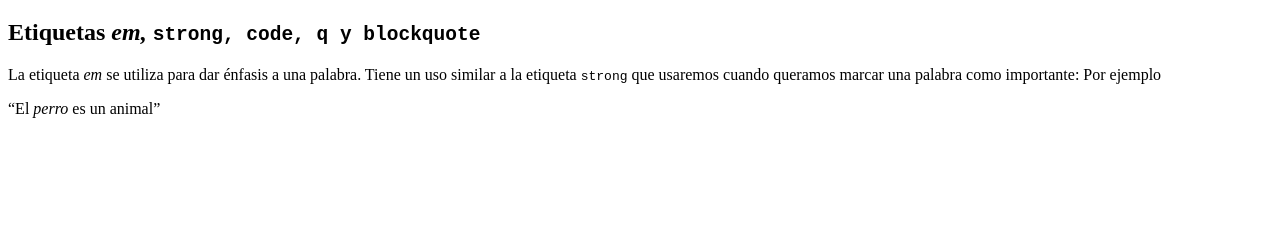
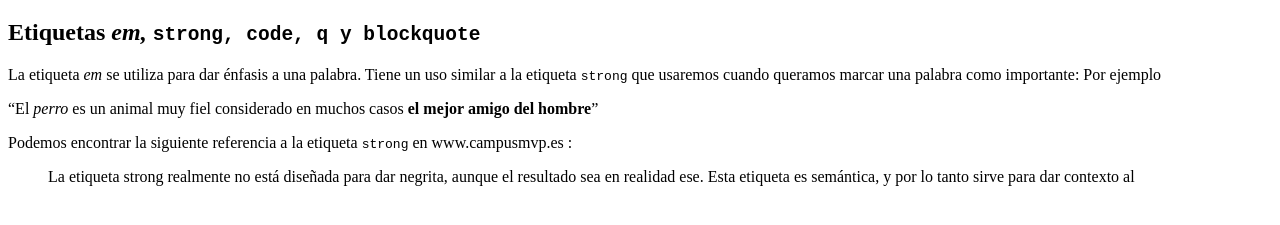
Before and after one commit to eriic20/m8-smx-, a plain HTML site: page index.html in a window 1280 px wide. Shown: the part 61-286 px from the top of the page. Drawn offline with Linux system fonts and the light colour scheme.

Commit message:
fin clase 1

```diff
--- a/index.html
+++ b/index.html
@@ -10,7 +10,10 @@
  <h1>Reto 1 - Estructura de un documento HTML</h1>
  <h2>Etiquetas <em>em, </em><code>strong, code, q y blockquote</code></h2>
  <p>La etiqueta <em>em</em> se utiliza para dar énfasis a una palabra. Tiene un uso similar a la etiqueta <code>strong</code> que usaremos cuando queramos marcar una palabra como importante: Por ejemplo</p>
- <p><q>El <em>perro</em> es un animal</p>
+ <p><q>El <em>perro</em> es un animal muy fiel considerado en muchos casos <strong>el mejor amigo del hombre</strong></p>
+ <p>Podemos encontrar la siguiente referencia a la etiqueta <code>strong</code> en www.campusmvp.es : <blockquote>La etiqueta strong realmente no está diseñada para dar negrita, aunque el resultado sea en realidad ese. Esta etiqueta es semántica, y por lo tanto sirve para dar contexto al</blockquote></p>
+
+
 
 
 
```
